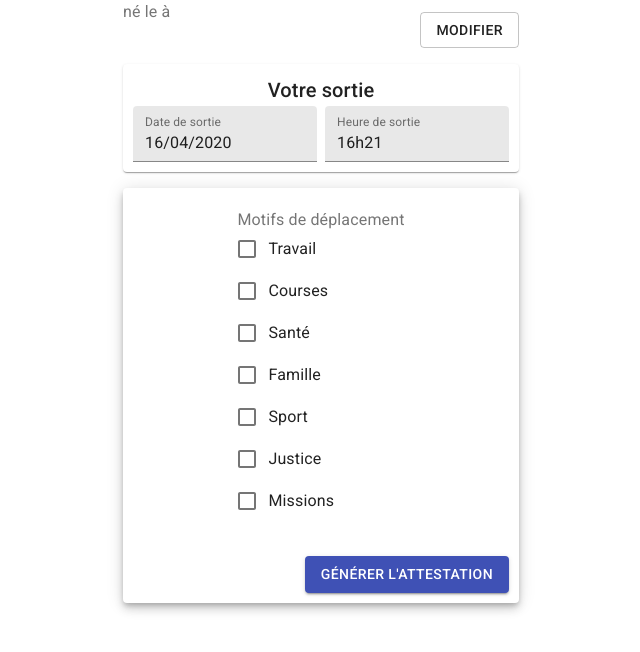
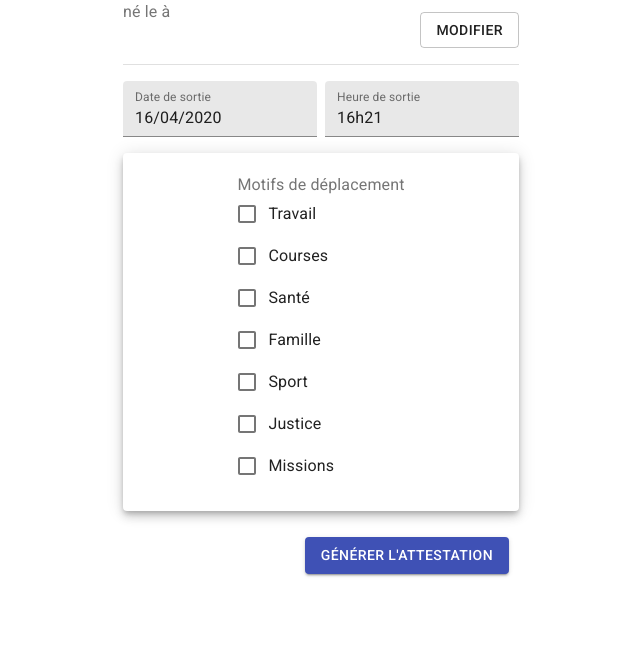
Before and after one commit to favreau84/jecoche, a React (Create React App) app: page / in a window 1280 px wide. Shown: the top 652 px of the page, without its empty margins (319-959 px from the left). Built offline with nearby package versions, Linux system fonts and the light colour scheme.

Commit message:
fix styling

```diff
--- a/src/components/Home.js
+++ b/src/components/Home.js
@@ -1,6 +1,6 @@
 import React from 'react';
 import {withRouter} from 'react-router-dom'
-import {Container, Grid, Paper} from '@material-ui/core'
+import {Container, Grid, Paper, Divider} from '@material-ui/core'
 
 import CreateButton from './CreateButton'
 import ProfileSummary from './ProfileSummary'
@@ -49,18 +49,24 @@ function Home(props) {
                     </Grid>
                 </Grid>
                 <Grid item>
-                    <Paper style={{padding:'10px'}}>
+                    <Divider/>
+                </Grid>
+                <Grid item>
                         <OutingDateTime onChange={handleOutingDateTimeChange} outingDateTime={props.outingDateTime}/>
-                    </Paper>
                 </Grid>
                 <Grid item>
                     <Paper elevation={6}>
                         <ReasonsForm onChange = {handleReasonsFormChange}/>
-                        <CreateButton onClick = {handleCreateButtonClick}/>
                     </Paper>
                 </Grid>
+                <Grid item>
+                    <Grid container justify="flex-end">
+                        <Grid item>
+                            <CreateButton onClick = {handleCreateButtonClick}/>
+                        </Grid>
+                    </Grid>
+                </Grid>
             </Grid>
-
         </Container>
 
 
--- a/src/components/OutingDateTime.js
+++ b/src/components/OutingDateTime.js
@@ -1,5 +1,5 @@
 import React from 'react'
-import {TextField, Typography, Grid} from '@material-ui/core'
+import {TextField, Grid} from '@material-ui/core'
 
 export default function OutingDateTime(props) {
 
@@ -10,9 +10,6 @@ export default function OutingDateTime(props) {
 
     return (
         <div >
-            <Typography variant='h6'>
-                Votre sortie
-            </Typography>
             <form>
                 <Grid container spacing={1} >
                     <Grid item xs={6}>
```
